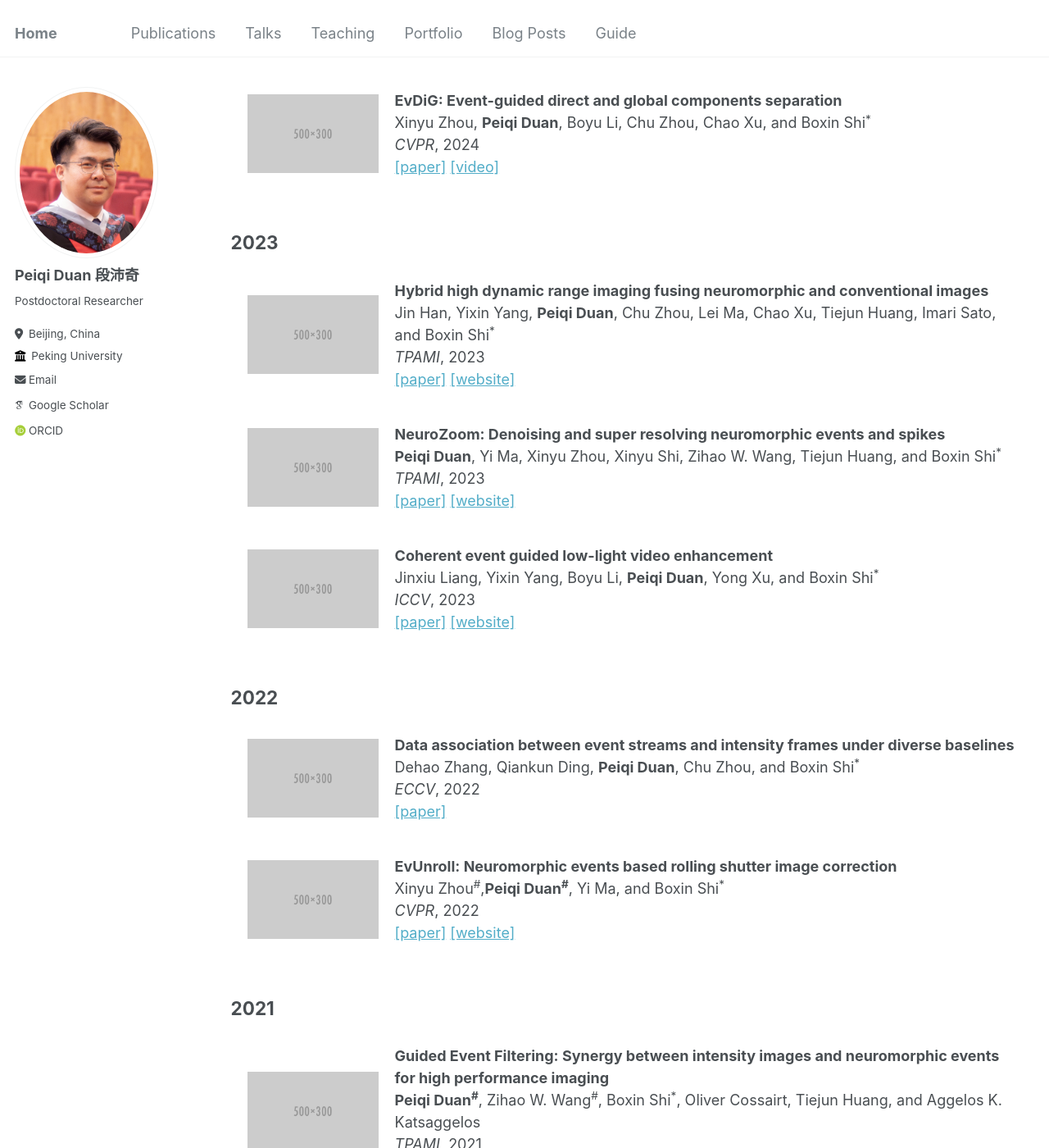
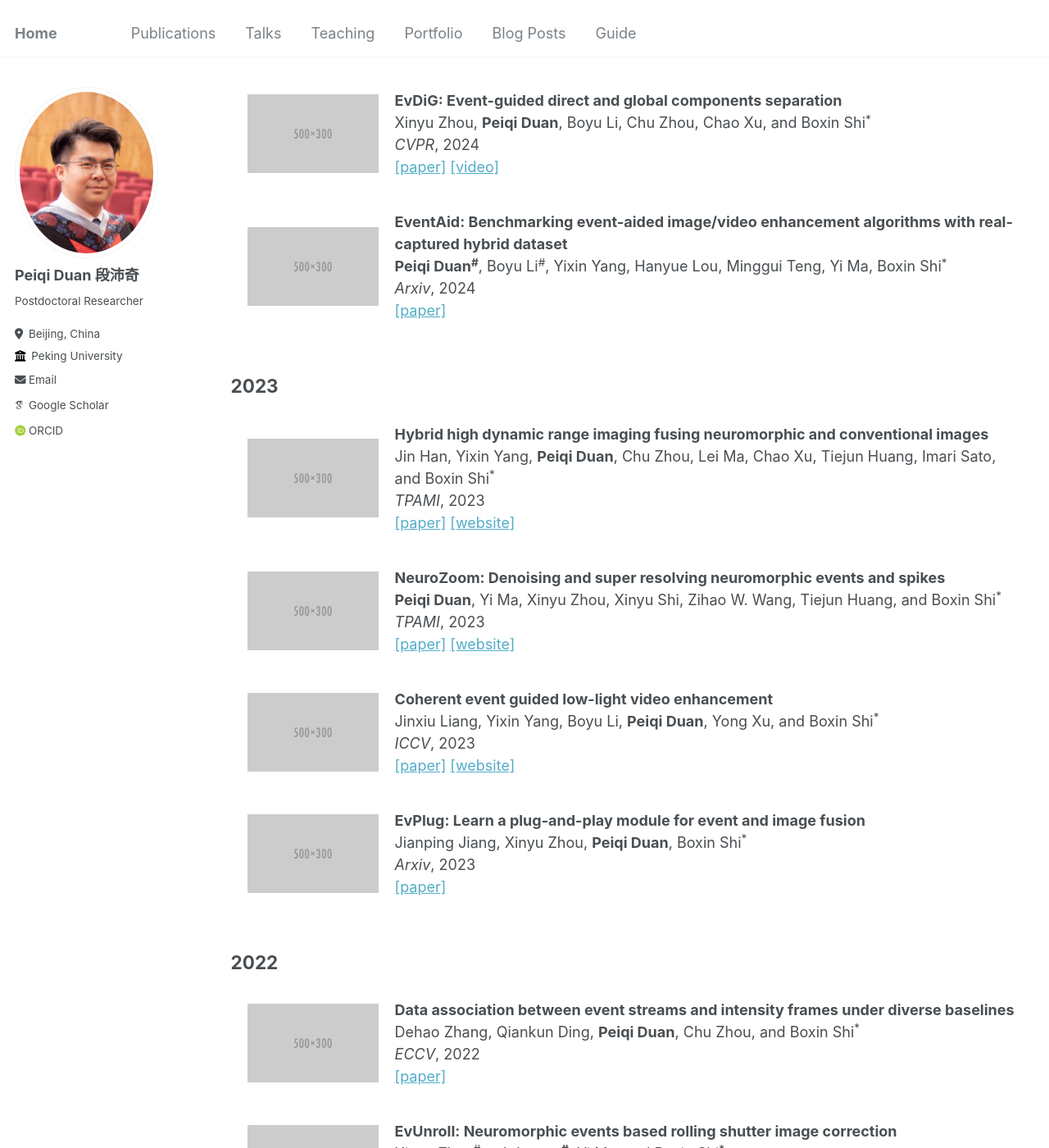
Before and after one commit to peiqi-duan/peiqi-duan.github.io, a Jekyll site: the page built from _pages/publications.md, in a window 1280 px wide and 1400 px high, scrolled down 305 px. Shown: the whole window at 82% size. Built offline with Jekyll 4.4.1, drawn with Linux system fonts in a browser that asks for light colours; some web fonts are replaced.

Commit message:
Update publications.md

```diff
--- a/_pages/publications.md
+++ b/_pages/publications.md
@@ -35,6 +35,21 @@ author_profile: true
       <br>
       <a href="https://assets.ctfassets.net/yreyglvi5sud/4rrKmGuR98bvBBmLlZK7i3/7c2a00d49adde30a4caba7cdec852f24/Zhou_CVPR24.pdf">[paper]</a>
       <a href="https://www.youtube.com/watch?v=y0bMZnUJt14">[video]</a>
+    </div>
+  </div>
+
+  <div class="flex-row" onmouseout="par2net_stop()" onmouseover="par2net_start()">
+    <div class="image-container">
+      <img src="../images/500x300.png" width="160" alt="Image">
+    </div>
+    <div class="text-container">
+      <papertitle>EventAid: Benchmarking event-aided image/video enhancement algorithms with real-captured hybrid dataset</papertitle>
+      <br>
+      <strong>Peiqi Duan<sup>#</sup></strong>, Boyu Li<sup>#</sup>, Yixin Yang, Hanyue Lou, Minggui Teng, Yi Ma, Boxin Shi<sup>*</sup>
+      <br>
+      <em>Arxiv</em>, 2024
+      <br>
+      <a href="https://arxiv.org/pdf/2312.08220">[paper]</a>
     </div>
   </div>
 
@@ -84,6 +99,21 @@ author_profile: true
       <br>
       <a href="https://assets.ctfassets.net/yreyglvi5sud/4jmy8h8OR0kmr3Oj1YaOIf/94751ea976fee4b06d9127095ac0249c/Liang_ICCV23a.pdf">[paper]</a>
       <a href="https://sherrycattt.github.io/EvLowLight/">[website]</a>
+    </div>
+  </div>
+
+  <div class="flex-row" onmouseout="par2net_stop()" onmouseover="par2net_start()">
+    <div class="image-container">
+      <img src="../images/500x300.png" width="160" alt="Image">
+    </div>
+    <div class="text-container">
+      <papertitle>EvPlug: Learn a plug-and-play module for event and image fusion</papertitle>
+      <br>
+      Jianping Jiang, Xinyu Zhou, <strong>Peiqi Duan</strong>, Boxin Shi<sup>*</sup>
+      <br>
+      <em>Arxiv</em>, 2023
+      <br>
+      <a href="https://arxiv.org/pdf/2312.16933">[paper]</a>
     </div>
   </div>
 
```
